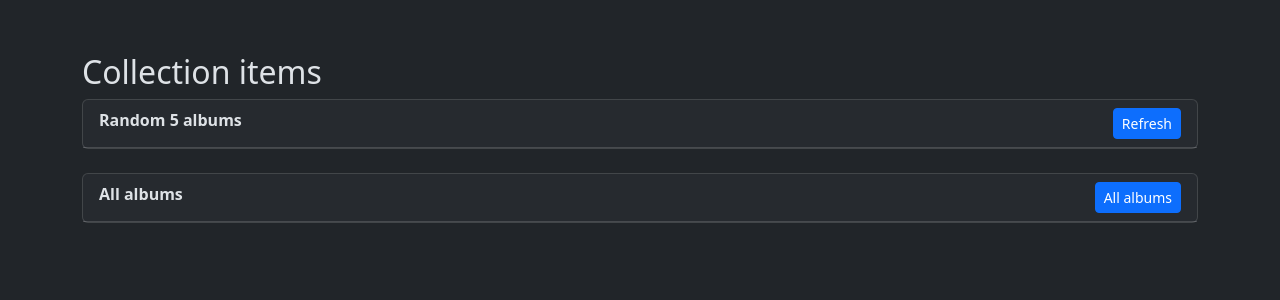
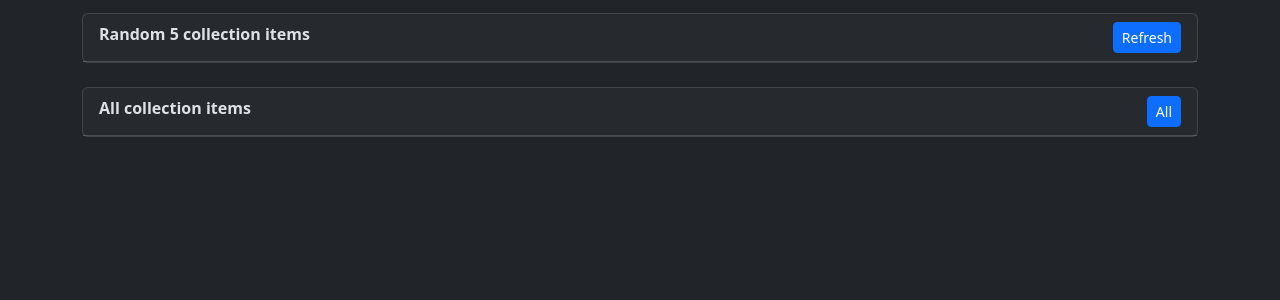
Before and after one commit to mark-me/music-explorer, a Flask app: template src/app_explorer/templates/collection_items.html in a window 1280 px wide. Shown: the part 91-391 px from the top of the page. Run offline with Flask 3, Linux system fonts and the light colour scheme; the template is opened without the code that fills it, so the values that code supplies are empty; some libraries are stand-ins or nearby versions.

Commit message:
Add layout and content

```diff
--- a/src/app_explorer/app.py
+++ b/src/app_explorer/app.py
@@ -50,6 +50,16 @@ def collection_items():
         title="Collection items",
     )
 
+@app.route("/collection_items_all")
+def collection_items_all():
+    """Collection"""
+    collection = Collection(file_db=file_db)
+    lst_all = collection.all().to_dicts()
+    return render_template(
+        "collection_items_all.html",
+        all_items=lst_all,
+        title="Collection items",
+    )
 
 @app.route("/collection_artist/<int:id_artist>")
 def collection_artist(id_artist):
--- a/src/app_explorer/templates/collection_items.html
+++ b/src/app_explorer/templates/collection_items.html
@@ -1,11 +1,10 @@
 {% extends 'layout.html' %}
 {% block content %}
-  <h2>Collection items</h2>
   <div class="card">
     <div class="card-header container-fluid">
       <div class="row">
         <div class="col">
-          <b>Random 5 albums</b>
+          <b>Random 5 collection items</b>
         </div>
         <div class="col-auto float-right">
           <button type="button" class="btn btn-primary btn-sm" onClick="window.location.reload();">Refresh</button>
@@ -30,10 +29,10 @@
     <div class="card-header container-fluid">
       <div class="row">
         <div class="col">
-          <b>All albums</b>
+          <b>All collection items</b>
         </div>
         <div class="col-auto float-right">
-          <button type="button" class="btn btn-primary btn-sm">All albums</button>
+          <a href="/collection_items_all" class="btn btn-primary btn-sm">All</a>
         </div>
       </div>
     </div>
--- a/src/app_explorer/templates/collection_items_artist.html
+++ b/src/app_explorer/templates/collection_items_artist.html
@@ -2,7 +2,7 @@
 {% block content %}
   <div class="card">
     <div class="card-header">
-      <b>Albums of {{ artist.name_artist }}</b>
+      <b>Collection items of {{ artist.name_artist }}</b>
     </div>
     <div class="row">
       <div class="col-auto">
--- a/src/app_explorer/templates/layout.html
+++ b/src/app_explorer/templates/layout.html
@@ -44,7 +44,7 @@ v<!DOCTYPE html>
         </div>
       </nav>
     </header>
-    <main role="main" class="container" style="margin-top: 120px;">
+    <main role="main" class="container" style="margin-top: 80px;">
       <div class="row">
         <div class="col-md-12">
           {% with messages = get_flashed_messages(with_categories=true) %}
```
Also changed, not shown: src/analytics/artists.py (+4 -4 lines), src/analytics/collection.py (+4 -4 lines), src/app_explorer/templates/artists.html (+6 -5 lines), src/app_explorer/templates/collection_items_all.html (added, +21 -0 lines).
